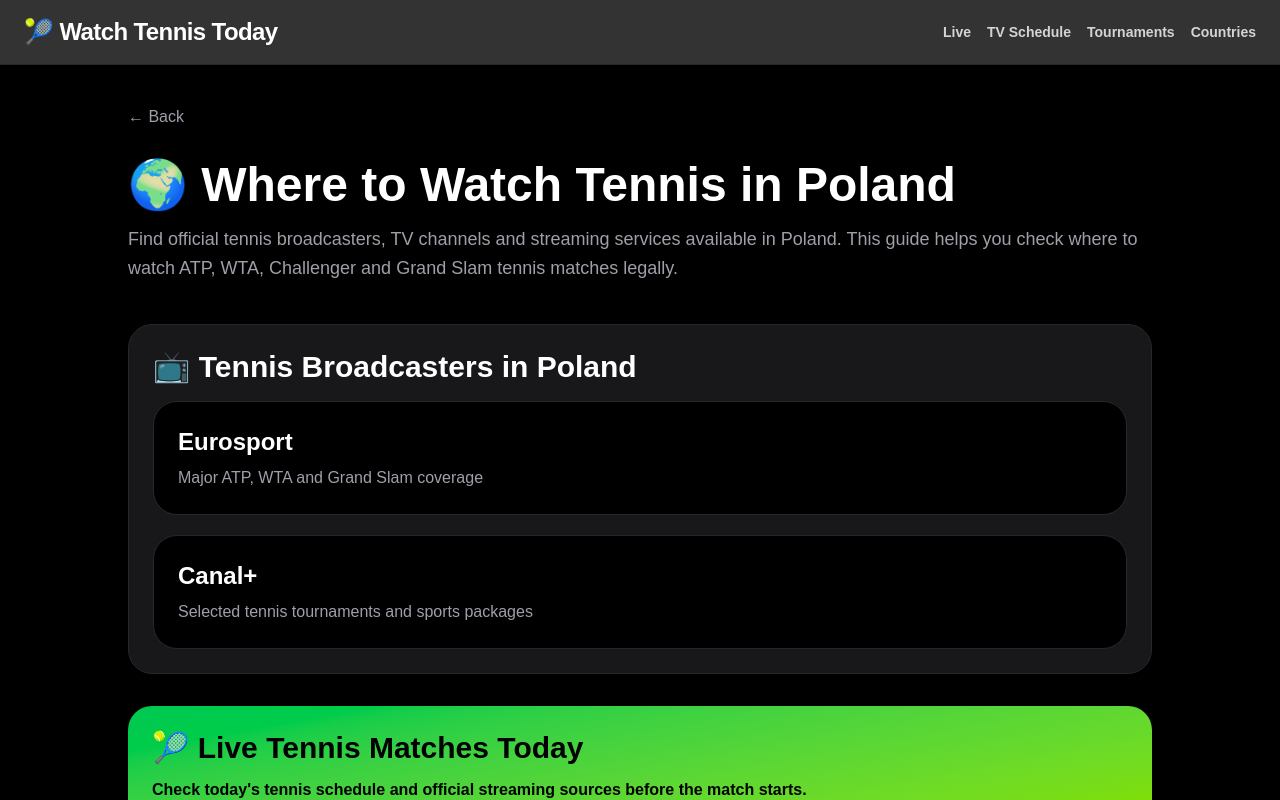
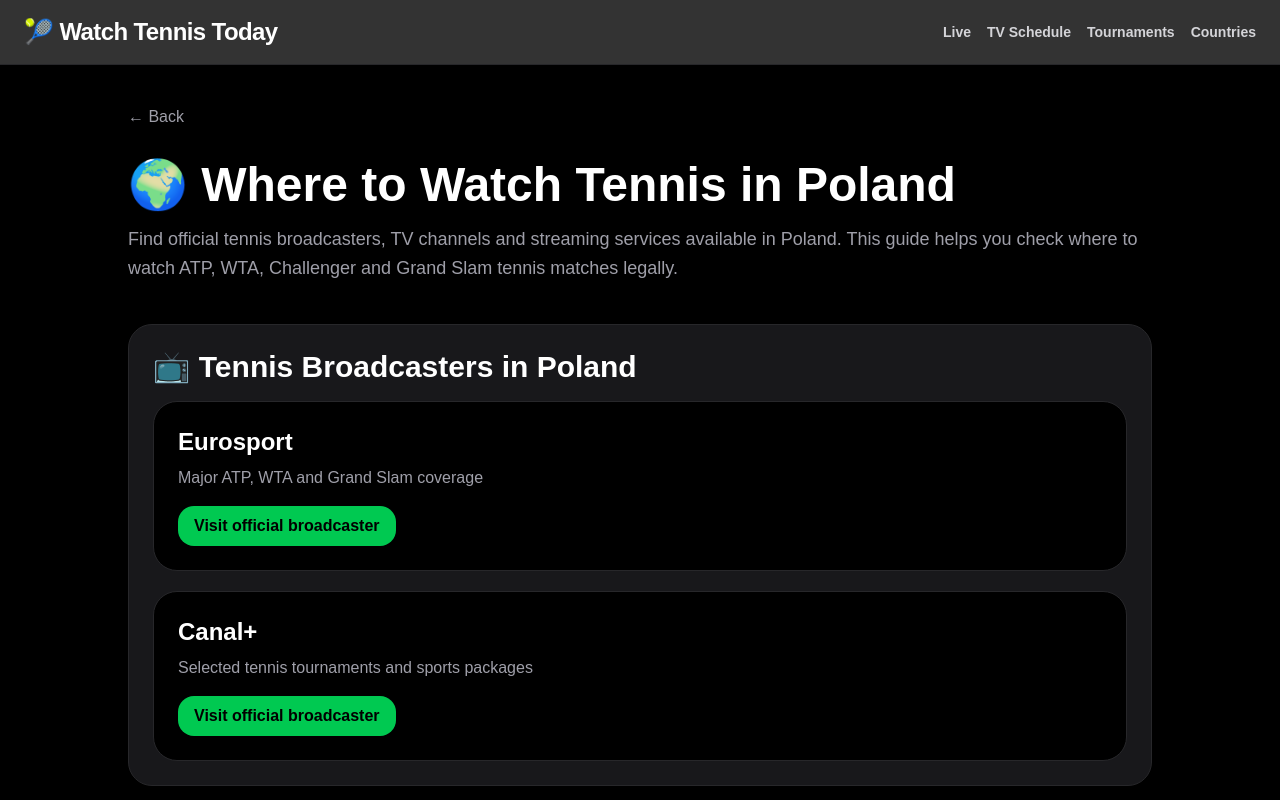
Before and after one commit to 8dqqd57hyh-rgb/watch-tennis-today, a Next.js app: page /watch-tennis-in/poland in a window 1280 px wide. Shown: the top 800 px of the page. Built offline with nearby package versions, Linux system fonts and the light colour scheme.

Commit message:
Add tournament hub page

```diff
--- a/app/watch-tennis-in/[country]/page.tsx
+++ b/app/watch-tennis-in/[country]/page.tsx
@@ -177,6 +177,7 @@ export default async function CountryPage({
             services available in {readable}. This guide helps you check where
             to watch ATP, WTA, Challenger and Grand Slam tennis matches legally.
           </p>
+
         </section>
 
         <section className="bg-zinc-900 border border-zinc-800 rounded-3xl p-6 mb-8">
@@ -199,6 +200,9 @@ export default async function CountryPage({
                   </h3>
 
                   <p className="text-zinc-400">{broadcaster.note}</p>
+                  <span className="inline-block mt-4 bg-green-500 text-black px-4 py-2 rounded-2xl font-black">
+    Visit official broadcaster
+  </span>
                 </a>
               ))}
             </div>
```
